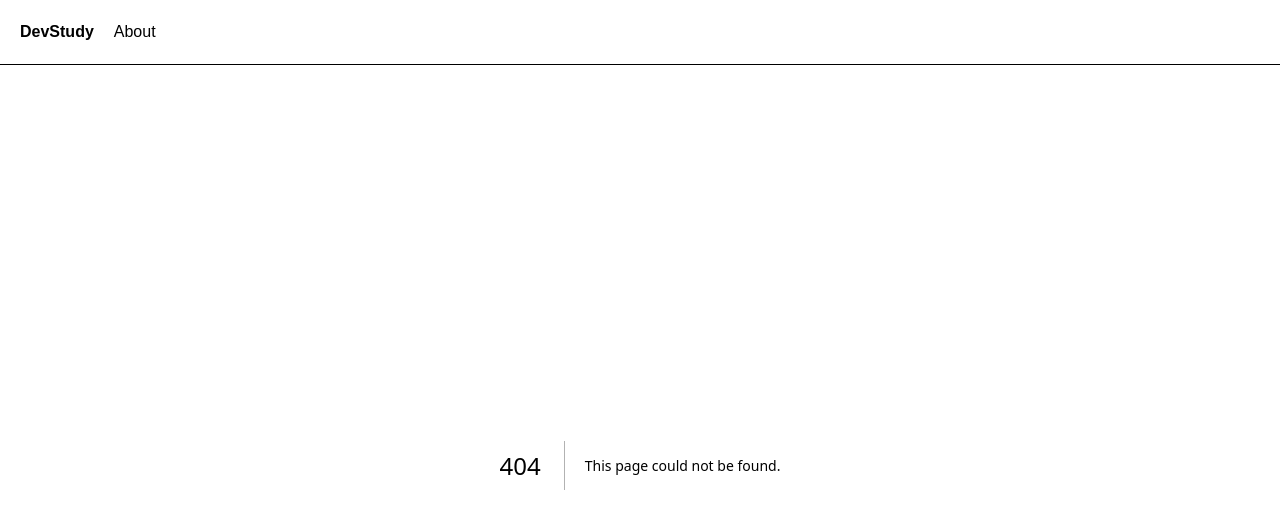
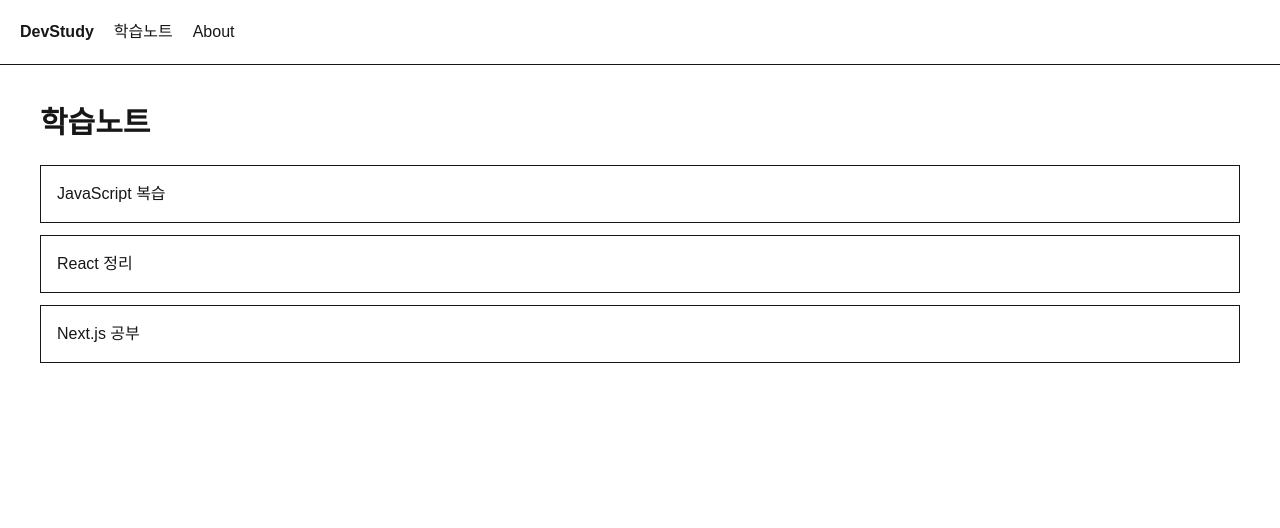
Before and after one commit to jbkim08/dev-study, a Next.js app: page /notes in a window 1280 px wide. Before the commit this address had no page. Shown: the top 528 px of the page. Built offline with nearby package versions, Linux system fonts and the light colour scheme.

Commit message:
05.학습노트 목록 페이지

```diff
--- a/src/app/layout.tsx
+++ b/src/app/layout.tsx
@@ -30,6 +30,7 @@ export default function RootLayout({ children }: LayoutProps<"/">) {
             DevStudy
           </Link>
 
+          <Link href="/notes">학습노트</Link>
           <Link href="/about">About</Link>
         </header>
 
--- /dev/null
+++ b/src/app/notes/page.tsx
@@ -0,0 +1,13 @@
+export default function NotesPage() {
+  return (
+    <main className="p-10">
+      <h1 className="text-3xl font-bold">학습노트</h1>
+
+      <div className="mt-6 space-y-3">
+        <div className="border p-4">JavaScript 복습</div>
+        <div className="border p-4">React 정리</div>
+        <div className="border p-4">Next.js 공부</div>
+      </div>
+    </main>
+  );
+}
```
